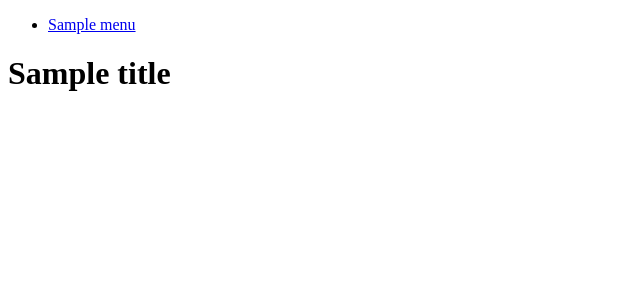
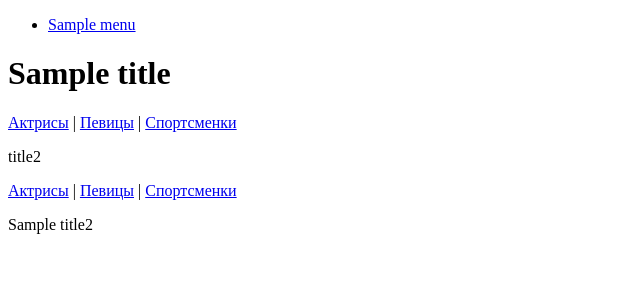
Before and after one commit to Vladislav657/sitewomen, a Django app: template templates/women/index.html in a window 1280 px wide. Shown: the top 300 px of the page, without its empty margins (0-640 px from the left). Run offline with Django 5.2, Linux system fonts and the light colour scheme; the template is opened without the code that fills it: most values are stand-ins (such as "Sample title", 1, 10 or a date in 2020).

Commit message:
first django project

```diff
--- /dev/null
+++ b/templates/base.html
@@ -0,0 +1,17 @@
+<!DOCTYPE html>
+<html lang="en">
+<head>
+    <meta charset="UTF-8">
+    <title>{{ title }}</title>
+</head>
+<body>
+<ul>
+    {% for m in menu %}
+        {% if not forloop.last %}<li>{% else %}<li class="last">{% endif %}
+            <a href="{% url m.url_name %}">{{ m.title }}</a>
+        </li>
+    {% endfor %}
+</ul>
+{% block content %} {% endblock %}
+</body>
+</html>
--- /dev/null
+++ b/templates/women/includes/nav.html
@@ -0,0 +1,7 @@
+<nav>
+    <a href="#">Актрисы</a> |
+    <a href="#">Певицы</a> |
+    <a href="#">Спортсменки</a>
+</nav>
+
+<p>{{ title2 }}</p>
--- a/templates/women/index.html
+++ b/templates/women/index.html
@@ -1,18 +1,10 @@
-<!DOCTYPE html>
-<html lang="en">
-<head>
-    <meta charset="UTF-8">
-    <title>{{ title }}</title>
-</head>
-<body>
-<ul>
-    {% for m in menu %}
-        {% if not forloop.last %}<li>{% else %}<li class="last">{% endif %}
-            <a href="{% url m.url_name %}">{{ m.title }}</a>
-        </li>
-    {% endfor %}
-</ul>
+{% extends 'base.html' %}
+
+{% block content %}
 <h1>{{ title }}</h1>
+
+{% include 'women/includes/nav.html' with title2='title2' only %}
+
 <ul>
     {% for p in posts %}
         {% if p.is_published %}
@@ -27,5 +19,7 @@
         {% endif %}
     {% endfor %}
 </ul>
-</body>
-</html>
+
+{% include 'women/includes/nav.html' %}
+
+{% endblock %}
--- a/women/views.py
+++ b/women/views.py
@@ -27,7 +27,7 @@ def index(request):
 
 
 def about(request):
-    return render(request, 'women/about.html', {'title': 'О сайте'})
+    return render(request, 'women/about.html', {'title': 'О сайте', 'menu': menu})
 
 
 def show_post(request, post_id):
```
Also changed, not shown: templates/women/about.html (+4 -9 lines).
